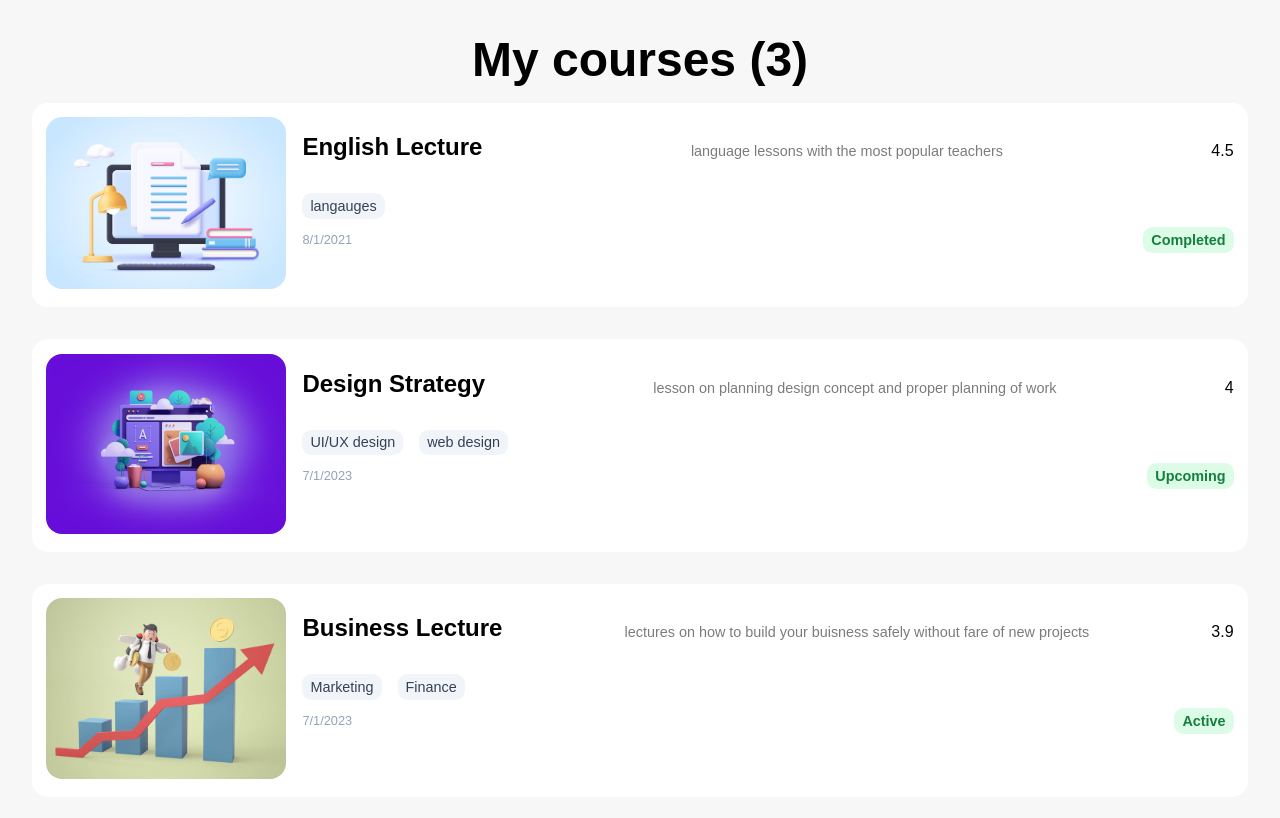
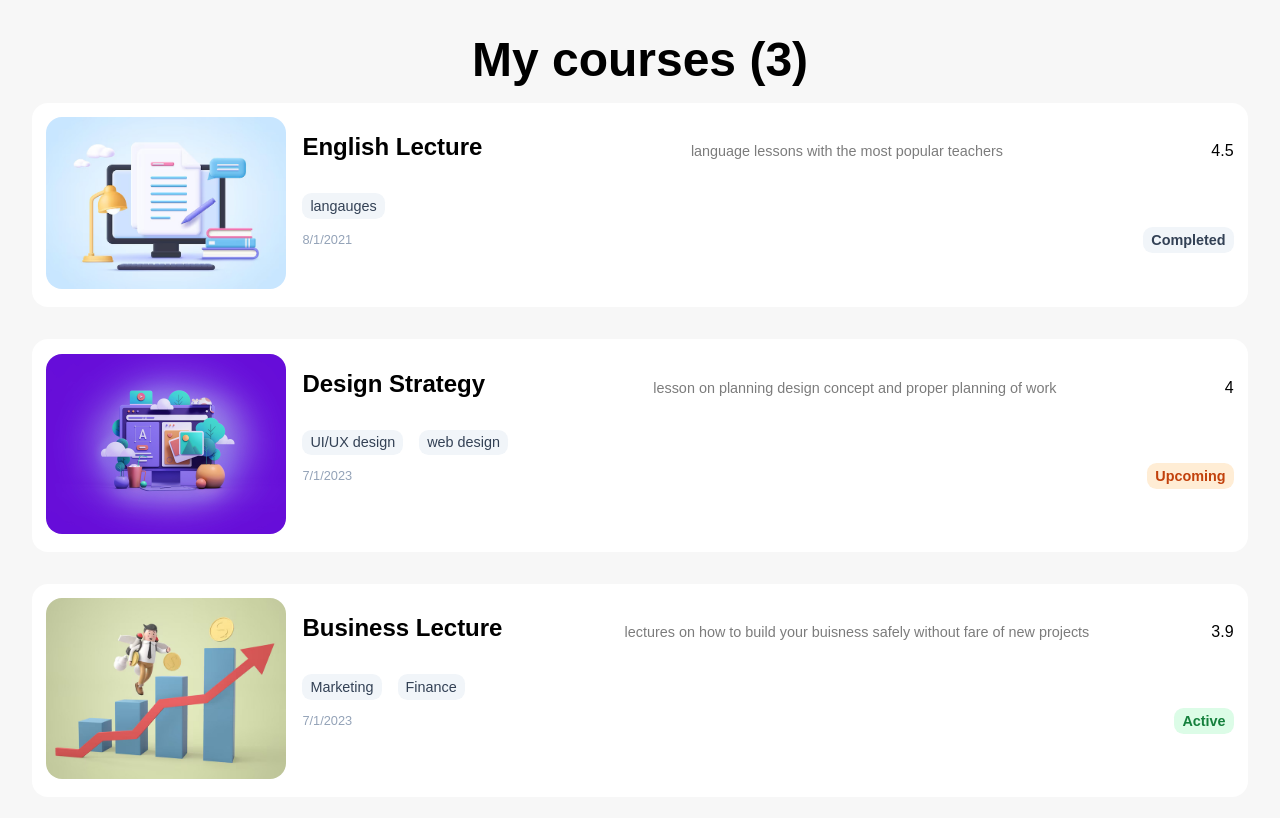
Before and after one commit to KhazaeiAmir110/front-hooks, a React (Vite) app: page / in a window 1280 px wide. Shown: the top 818 px of the page. Built offline with nearby package versions, Linux system fonts and the light colour scheme.

Commit message:
dynamic ClassName

```diff
--- a/src/components/course/CourseCardFooter.jsx
+++ b/src/components/course/CourseCardFooter.jsx
@@ -12,7 +12,8 @@ function CourseCardFooter({course}) {
                 <div className="date">
                     {new Date(course.start).toLocaleDateString()}
                 </div>
-                <span className="badge badge--primary">{course.status}</span>
+                <span
+                    className={`badge ${course.status === "Active" ? "badge--primary" : course.status === "Upcoming" ? "badge--danger" : "badge--secondary"}`}>{course.status}</span>
             </div>
         </div>
     )
```
